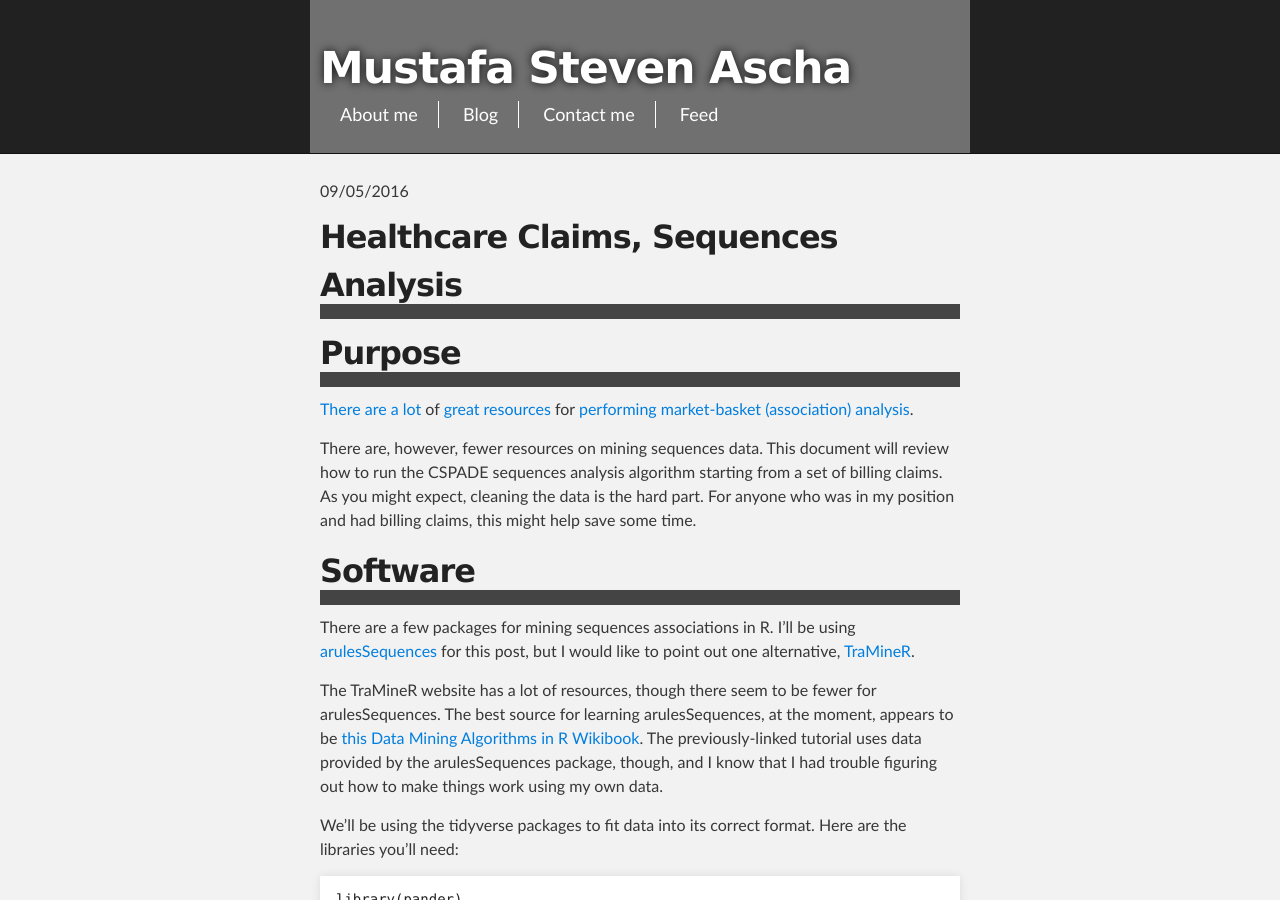
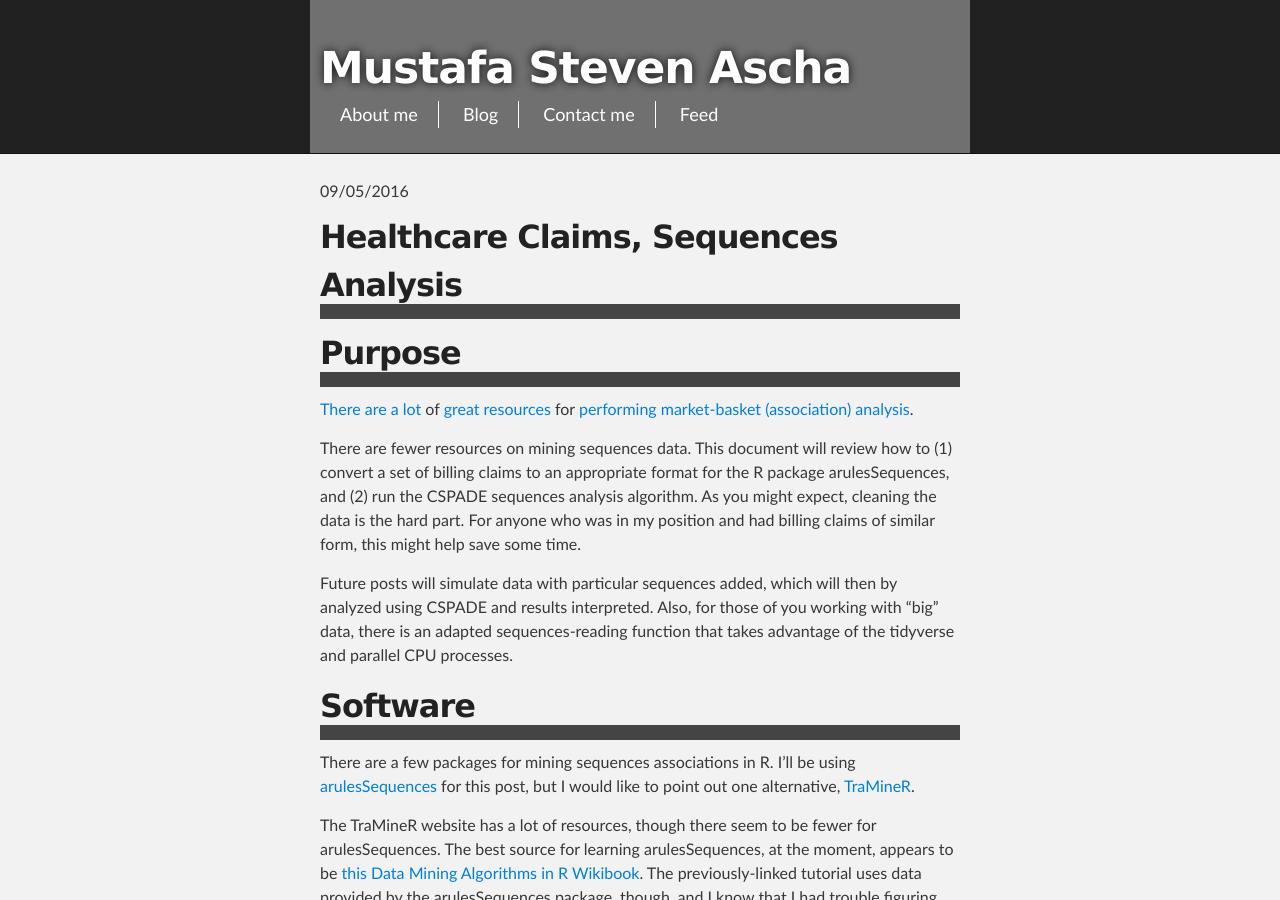
Before and after one commit to mustafaascha/mustafaascha.github.io, a Jekyll site: the page built from _posts/2016-09-05-Claims_Sequences.md, in a window 1280 px wide and 900 px high. Built offline with Jekyll 4.4.1, drawn with Linux system fonts in a browser that asks for light colours.

Commit message:
clarity, future post expectations

```diff
--- a/_posts/2016-09-05-Claims_Sequences.md
+++ b/_posts/2016-09-05-Claims_Sequences.md
@@ -14,11 +14,16 @@ resources](http://statistical-research.com/association-rule-learning-and-the-apr
 for [performing market-basket (association)
 analysis](http://www.salemmarafi.com/code/market-basket-analysis-with-r/).
 
-There are, however, fewer resources on mining sequences data. This
-document will review how to run the CSPADE sequences analysis algorithm
-starting from a set of billing claims. As you might expect, cleaning the
-data is the hard part. For anyone who was in my position and had billing
-claims, this might help save some time.
+There are fewer resources on mining sequences data. This
+document will review how to (1) convert a set of billing claims to an appropriate format
+for the R package arulesSequences, and (2) run the CSPADE sequences analysis algorithm.
+As you might expect, cleaning the data is the hard part. For anyone who was in
+my position and had billing claims of similar form, this might help save some time.
+
+Future posts will simulate data with particular sequences added, which will then by
+analyzed using CSPADE and results interpreted. Also, for those of you working with
+"big" data, there is an adapted sequences-reading function that takes advantage of
+the tidyverse and parallel CPU processes.
 
 Software
 --------
```
